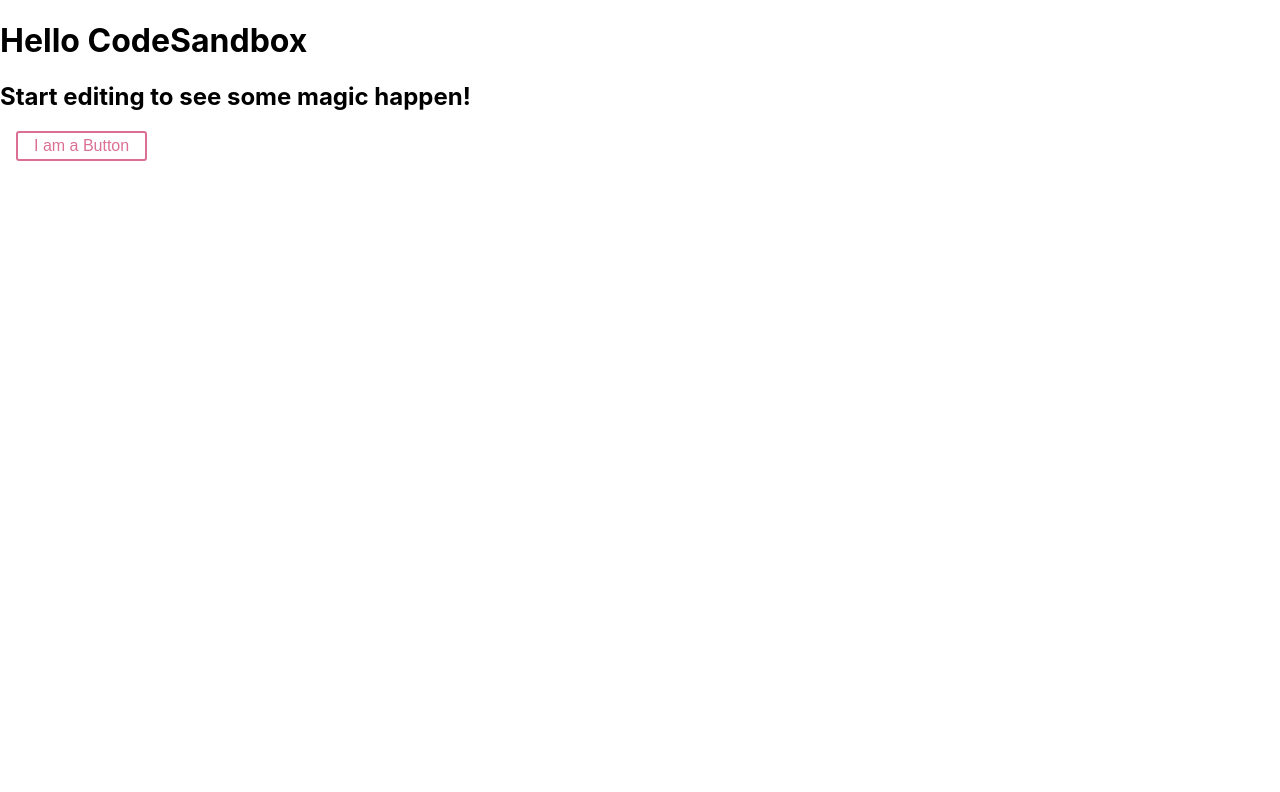
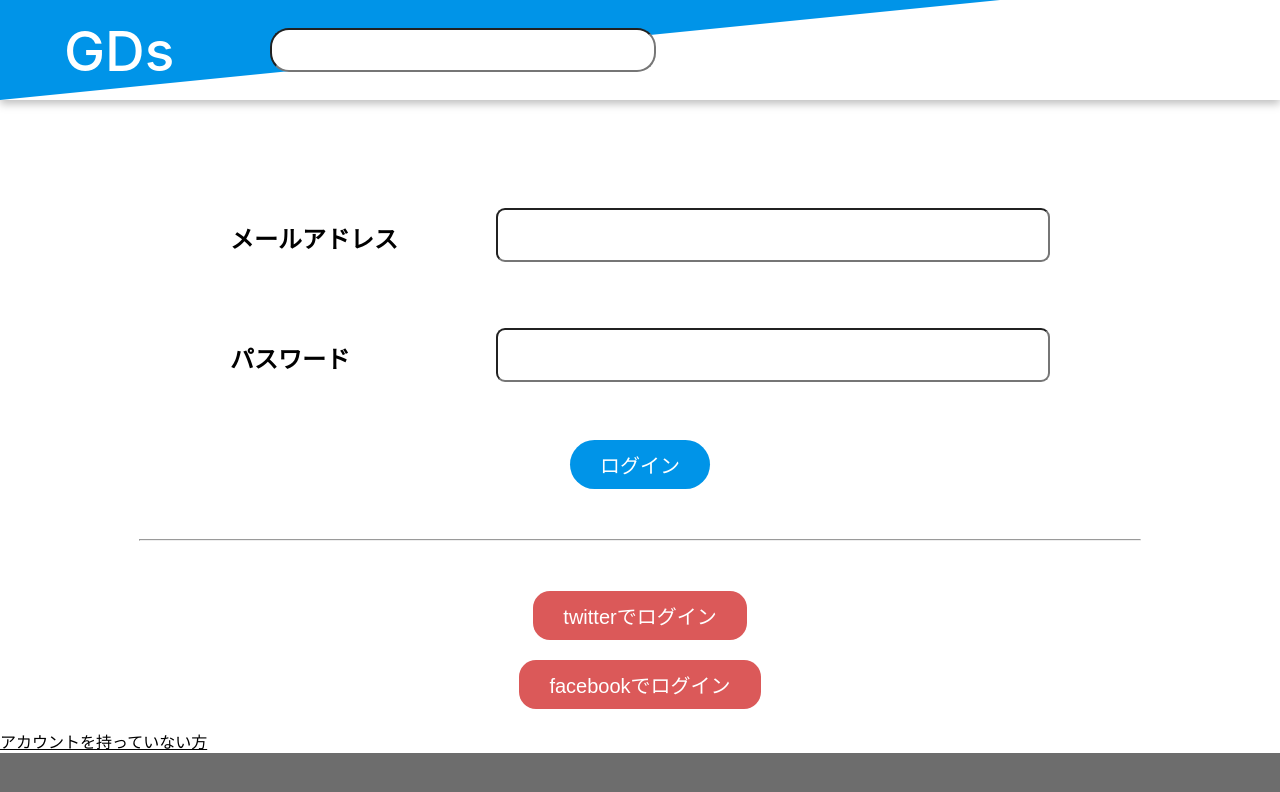
Before and after one commit to minamihiroto/GDs, a React (Create React App) app in the folder front/: page / in a window 1280 px wide. Shown: the top 792 px of the page. Built offline with nearby package versions, Linux system fonts and the light colour scheme.

Commit message:
✨Add loginPage

```diff
--- a/front/src/App.tsx
+++ b/front/src/App.tsx
@@ -1,30 +1,135 @@
 import React from 'react';
 import styled from 'styled-components';
 
-const Button = styled.button`
-  cursor: pointer;
-  background: transparent;
-  font-size: 16px;
-  border-radius: 3px;
-  color: palevioletred;
-  border: 2px solid palevioletred;
-  margin: 0 1em;
-  padding: 0.25em 1em;
-  transition: 0.5s all ease-out;
+const Header = styled.header`
+  width:100%;
+  height:100px;
+  background: #FFFFFF;
+  filter: drop-shadow(0px 4px 4px rgba(0, 0, 0, 0.25));
+  position: fixed;
+  top: 0;
+  left:0;
 
-  &:hover {
-    background-color: palevioletred;
+  & div{
+    width: 0;
+	  height: 0;
+	  border-bottom: 100px solid transparent;
+    border-left: 1000px solid #0094E8;
+  }
+
+  & a{
+    position: absolute;
+    top: 17.5px;
+    left: 5%;
     color: white;
+    font-weight: 500;
+    font-size: 55px;
+    text-decoration: none;
   }
+
+  & input{
+    position: absolute;
+    width: 378px;
+    height: 38px;
+    left: 270px;
+    top: 28px;
+    border-radius: 19px;
+  }
+`;
+
+const Body = styled.div`
+  padding-top: 150px;
+
+  & div{
+    display: flex;
+    width: 820px;
+    height: 70px;
+    margin: 50px auto;
+    justify-content: space-between;
+
+    & h2{
+      display: inline;
+    }
+
+    & input{
+      width: 550px;
+      height: 50px;
+      display:inline;
+      vertical-align:middle;
+      padding: 0;
+      margin-top:8px;
+      border-radius: 9px;
+    }
+  }
+
+  & .btn{
+    display: block;
+    padding: 10px 30px;
+    color: white;
+    margin: 20px auto;
+    border: none;
+    cursor: pointer;
+    font-size:20px;
+
+    &:hover{
+      opacity: 0.75;
+    }
+  }
+
+  & .login_btn{
+    background: #0094E8;
+    border-radius: 46px;
+  }
+
+  & .login_sns_btn{
+    background: #DB5959;
+    border-radius: 17px;
+  }
+
+  & hr {
+    margin: 50px auto;
+    width:1000px;
+    }
+
+  & a{
+    color:black;
+    text-align: center;
+    margin-bottom:20px;
+  }
+`;
+
+const Footer = styled.footer`
+  background: #6D6D6D;
+  height:400px;
 `;
 
 function App() {
   return (
-    <div>
-      <h1>Hello CodeSandbox</h1>
-      <h2>Start editing to see some magic happen!</h2>
-      <Button>I am a Button</Button>
-    </div>
+    <>
+      <Header>
+        <div></div>
+        <a href="/">GDs</a>
+        <input type="text"/>
+      </Header>
+      <Body>
+        <div>
+          <h2>メールアドレス</h2>
+          <input type="text" />
+        </div>
+        <div>
+          <h2>パスワード</h2>
+          <input type="text" />
+        </div>
+        <button className="login_btn btn">ログイン</button>
+        <hr/>
+        <button className="login_sns_btn btn">twitterでログイン</button>
+        <button className="login_sns_btn btn">facebookでログイン</button>
+        <a href="/">アカウントを持っていない方</a>
+      </Body>
+      <Footer>
+
+      </Footer>
+    </>
   );
 }
 
```
